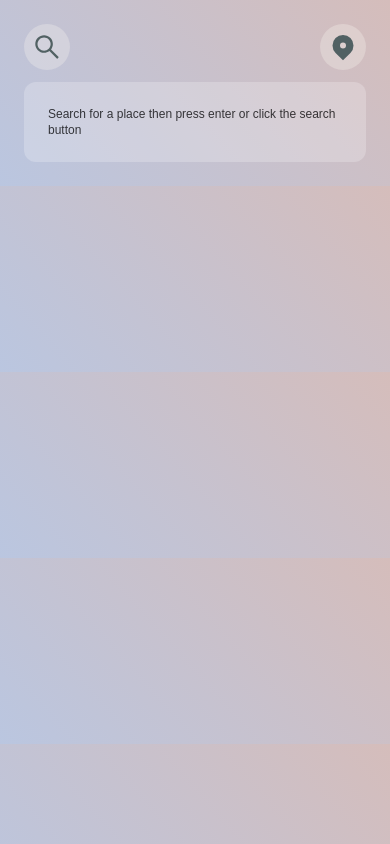
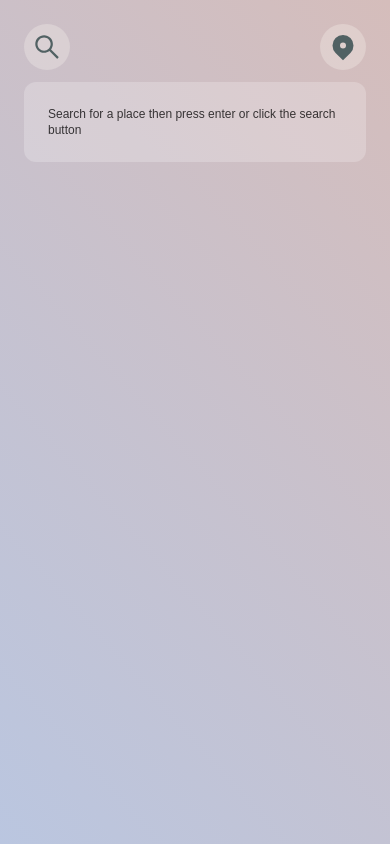
Before and after one commit to realAdif/Weather, a React (Vite) app: page / in a window 390 px wide. Built offline with nearby package versions, Linux system fonts and the light colour scheme.

Commit message:
fixed css

```diff
--- a/src/App.jsx
+++ b/src/App.jsx
@@ -111,7 +111,7 @@ function App() {
         </div>
       </div>
       {/* small screen */}
-      <div className="lg:hidden px-6 py-6 h-fit mi-h-screen flex flex-col gap-3 ">
+      <div className="lg:hidden px-6 py-6 h-fit min-h-screen flex flex-col gap-3 ">
         {/* navbar */}
         <Navbar updateData={updateData} handleFetchError={handleFetchError} />
         {/* error */}
@@ -130,7 +130,7 @@ function App() {
         )}
         {/* Loading screen*/}
         {loading ? (
-          <div className="animate-pulse flex gap-3 bg-white bg-opacity-30 p-6 rounded-xl">
+          <div className="animate-pulse flex gap-3 bg-white bg-opacity-30 p-6 rounded-xl h-full">
             <p className="text-xs">
               Search for a place then press enter or click the search button
             </p>
```
